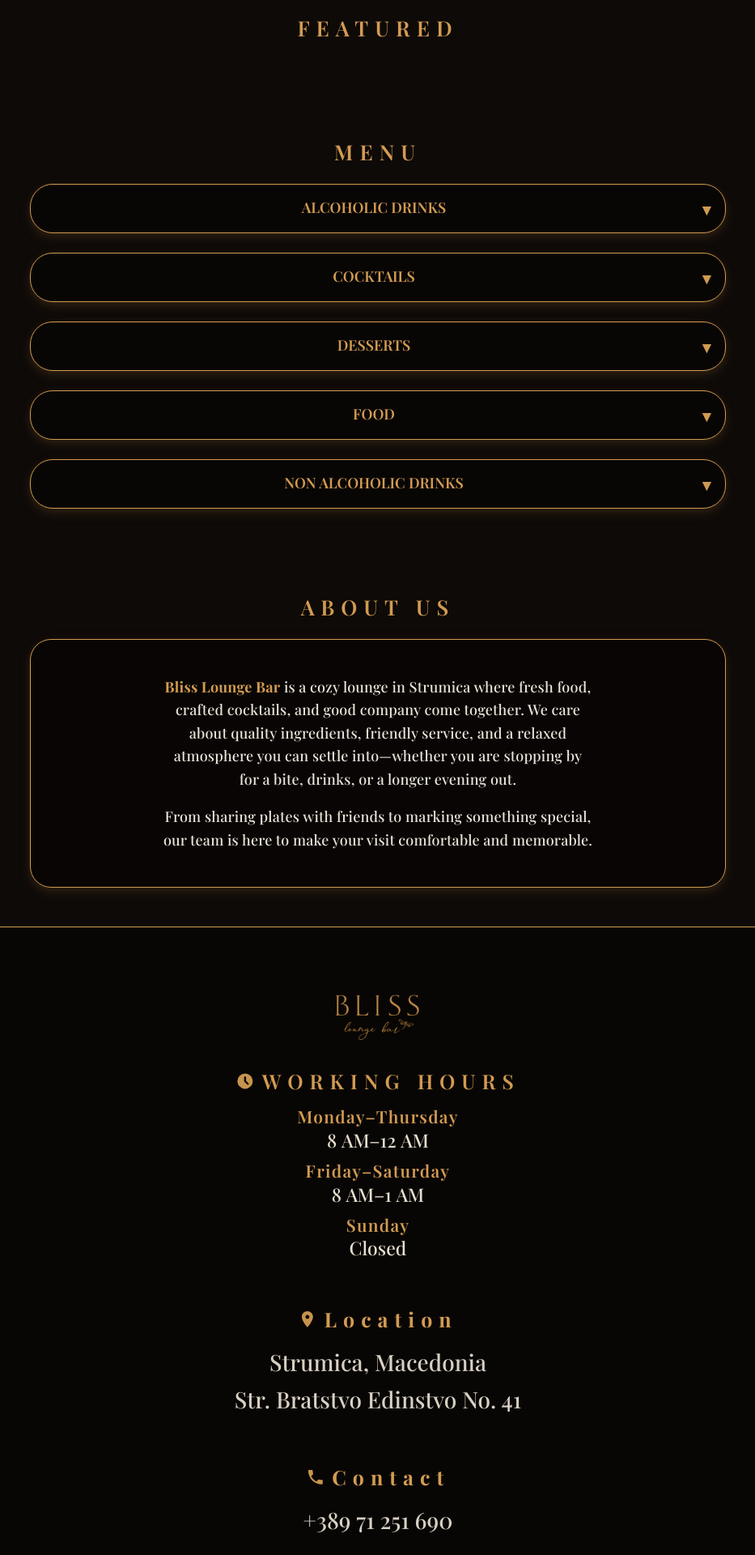
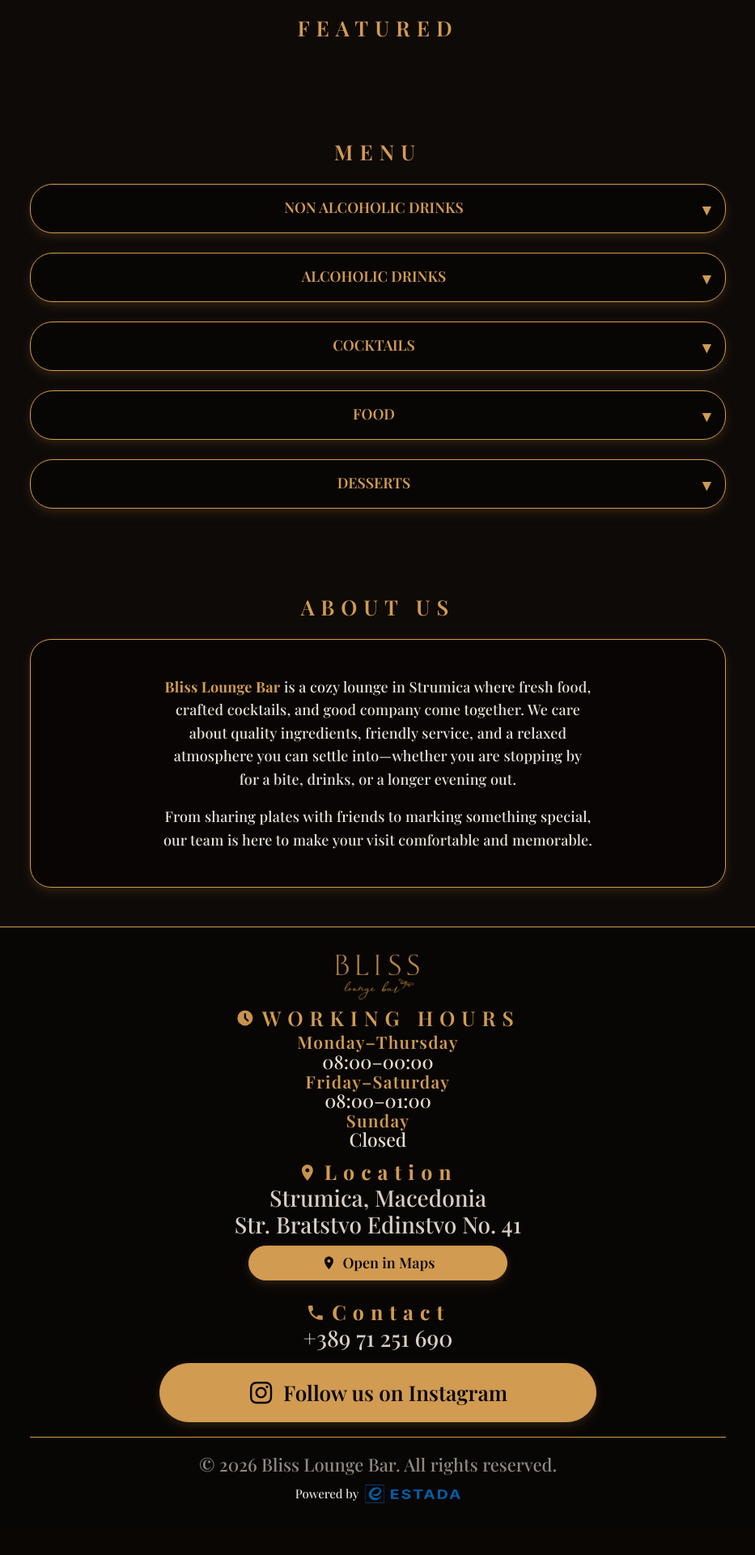
Before and after one commit to callmekm/Bliss-Website-1PAGE, a Flask app: page / in a window 1280 px wide. Shown: the part 812-2732 px from the top of the page at 81% size, without its empty margins (173-1106 px from the left). After the commit the page ends 2668 px from the top, so only its background shows below. Run offline with Flask 3, Linux system fonts and the light colour scheme; data comes from the database, SQL or seed files in the repository; data that the repository does not hold is empty; some web fonts are replaced.

Commit message:
Finalize Bliss website and apply client feedback.
Menu category order, footer polish (maps link, hours, ESTADA credit), About copy,
dragonfly tab icon, and nav/featured carousel tweaks from the customer review.

Co-authored-by: Cursor <cursoragent@cursor.com>

```diff
--- a/app.py
+++ b/app.py
@@ -82,6 +82,36 @@ def get_db():
     return conn
 
 
+# Client menu category order (EN / MK names unchanged)
+CATEGORY_DISPLAY_ORDER = [
+    "non_alcoholic_drinks",
+    "alcoholic_drinks",
+    "cocktails",
+    "food",
+    "desserts",
+]
+
+
+def ensure_category_sort_column(conn):
+    columns = {
+        row[1] for row in conn.execute("PRAGMA table_info(categories)").fetchall()
+    }
+    if "sort_order" not in columns:
+        conn.execute(
+            "ALTER TABLE categories ADD COLUMN sort_order INTEGER NOT NULL DEFAULT 0"
+        )
+        conn.commit()
+
+
+def apply_category_sort_order(conn):
+    for order, category_id in enumerate(CATEGORY_DISPLAY_ORDER):
+        conn.execute(
+            "UPDATE categories SET sort_order = ? WHERE id = ?",
+            (order, category_id),
+        )
+    conn.commit()
+
+
 def init_db():
     conn = get_db()
 
@@ -130,6 +160,8 @@ def init_db():
     """)
 
     conn.commit()
+    ensure_category_sort_column(conn)
+    apply_category_sort_order(conn)
     conn.close()
 
 
@@ -198,7 +230,7 @@ def import_old_json_if_database_empty():
         with open(OLD_JSON_FILE, "r", encoding="utf-8") as file:
             data = json.load(file)
 
-        for category in data.get("categories", []):
+        for sort_order, category in enumerate(data.get("categories", [])):
             category_id = category.get("id") or generate_id(
                 category.get("name_en", "category")
             )
@@ -208,14 +240,16 @@ def import_old_json_if_database_empty():
                 INSERT OR REPLACE INTO categories (
                     id,
                     name_en,
-                    name_mk
+                    name_mk,
+                    sort_order
                 )
-                VALUES (?, ?, ?)
+                VALUES (?, ?, ?, ?)
                 """,
                 (
                     category_id,
                     category.get("name_en", ""),
                     category.get("name_mk", ""),
+                    sort_order,
                 ),
             )
 
@@ -263,7 +297,9 @@ def load_data():
 
     conn = get_db()
 
-    categories = conn.execute("SELECT * FROM categories ORDER BY name_en COLLATE NOCASE").fetchall()
+    categories = conn.execute(
+        "SELECT * FROM categories ORDER BY sort_order, name_en COLLATE NOCASE"
+    ).fetchall()
 
     data = {"categories": []}
 
--- a/static/style.css
+++ b/static/style.css
@@ -168,13 +168,6 @@ body::before {
 /* Underline on desktop hover is in min-width 769 block; here: pressed / focus / current section */
 .nav-links a:not(.lang-btn):active,
 .nav-links a:not(.lang-btn):focus-visible {
-    text-decoration: underline;
-    text-decoration-thickness: 2px;
-    text-underline-offset: 0.28em;
-}
-
-/* Current in-page section (hash), set from script */
-.nav-links a:not(.lang-btn).nav-link-active {
     text-decoration: underline;
     text-decoration-thickness: 2px;
     text-underline-offset: 0.28em;
@@ -1072,14 +1065,12 @@ select {
 
     .nav-links a:not(.lang-btn):hover::after,
     .nav-links a:not(.lang-btn):active::after,
-    .nav-links a:not(.lang-btn):focus-visible::after,
-    .nav-links a:not(.lang-btn).nav-link-active::after {
+    .nav-links a:not(.lang-btn):focus-visible::after {
         transform: scaleX(1);
     }
 
     .nav-links a:not(.lang-btn):active,
-    .nav-links a:not(.lang-btn):focus-visible,
-    .nav-links a:not(.lang-btn).nav-link-active {
+    .nav-links a:not(.lang-btn):focus-visible {
         text-decoration: none;
     }
 }
@@ -1092,11 +1083,6 @@ html {
 /* -----------------------------
    FEATURED SECTION
 ----------------------------- */
-
-/* Nav “Featured”: extra inset beyond html scroll-padding so the section sits lower under the bar */
-#featured {
-    scroll-margin-top: 140px;
-}
 
 .featured {
     padding: 72px 20px 56px;
@@ -1111,6 +1097,8 @@ html {
     align-items: stretch;
 
     width: 100%;
+
+    touch-action: pan-y;
 }
 
 /* Stacked slides share one grid cell so height fits the tallest item */
@@ -1120,6 +1108,13 @@ html {
     width: 100%;
     max-width: min(520px, 100%);
     margin-inline: auto;
+
+    cursor: grab;
+    user-select: none;
+}
+
+.featured-slides:active {
+    cursor: grabbing;
 }
 
 .featured-slide {
@@ -1405,7 +1400,7 @@ html {
     color: #d8d0c3;
     text-align: center;
 
-    padding: 72px 0 36px;
+    padding: 22px 0 28px;
 
     border-top: 1px solid var(--accent-color);
 }
@@ -1421,10 +1416,10 @@ html {
     display: flex;
     flex-direction: column;
     align-items: center;
-    gap: 8px;
+    gap: 0;
 
     max-width: 620px;
-    margin: 0 auto 32px;
+    margin: 0 auto -12px;
 }
 
 .footer-intro .footer-logo {
@@ -1438,7 +1433,7 @@ html {
     max-width: min(50vw, 180px);
     height: auto;
 
-    margin: 0;
+    margin: 0 0 -16px;
 }
 
 .footer-hours {
@@ -1448,13 +1443,13 @@ html {
 
     width: 100%;
     max-width: 420px;
-    margin: 0 auto;
+    margin: -4px auto 0;
 
     text-align: center;
 }
 
 .footer-hours-title {
-    margin: 0 0 14px;
+    margin: 0 0 2px;
 
     color: var(--accent-color);
     font-size: clamp(18px, 2.5vw, 25px);
@@ -1469,7 +1464,7 @@ html {
     display: flex;
     flex-direction: column;
     align-items: center;
-    gap: 0.65rem;
+    gap: 0;
 
     width: 100%;
     margin: 0;
@@ -1480,7 +1475,7 @@ html {
     display: flex;
     flex-direction: column;
     align-items: center;
-    gap: 0.15rem;
+    gap: 0;
 
     text-align: center;
 }
@@ -1491,7 +1486,7 @@ html {
     font-family: var(--font-display);
     font-size: clamp(15px, 3.2vw, 21px);
     font-weight: 600;
-    line-height: 1.25;
+    line-height: 1.12;
     letter-spacing: 0.06em;
     color: var(--accent-color);
 }
@@ -1500,7 +1495,7 @@ html {
     margin: 0;
 
     font-size: clamp(16px, 3.4vw, 23px);
-    line-height: 1.2;
+    line-height: 1.08;
     white-space: nowrap;
     color: rgba(243, 234, 216, 0.95);
 }
@@ -1531,16 +1526,16 @@ html {
 .footer-columns {
     display: grid;
     grid-template-columns: 1fr;
-    gap: 28px;
-    margin-bottom: 28px;
+    gap: 0;
+    margin-bottom: 14px;
 }
 
 @media (min-width: 640px) {
     .footer-columns {
         grid-template-columns: 1fr 1fr;
-        gap: 22px 32px;
+        gap: 0 32px;
         align-items: start;
-        margin-bottom: 32px;
+        margin-bottom: 16px;
     }
 }
 
@@ -1552,7 +1547,8 @@ html {
     color: var(--accent-color);
     font-size: clamp(18px, 2.5vw, 25px);
     letter-spacing: 8px;
-    margin-bottom: 18px;
+    margin-bottom: 2px;
+    line-height: 1.12;
 }
 
 .footer-block-title-row {
@@ -1571,9 +1567,9 @@ html {
 }
 
 .footer-block p {
-    margin: 8px 0;
+    margin: 0;
     font-size: clamp(17px, 3.8vw, 28px);
-    line-height: 1.35;
+    line-height: 1.15;
     color: #d8d0c3;
 }
 
@@ -1595,10 +1591,46 @@ html {
     text-decoration: underline;
 }
 
+.footer-map-btn {
+    display: inline-flex;
+    align-items: center;
+    justify-content: center;
+    gap: 8px;
+
+    width: min(100%, 320px);
+    margin-top: 10px;
+    padding: 11px 20px;
+
+    background: var(--accent-color);
+    color: #080605;
+    border: 1px solid var(--accent-color);
+    border-radius: 999px;
+
+    font-family: var(--font-display);
+    font-size: clamp(14px, 3.2vw, 18px);
+    font-weight: 600;
+    line-height: 1.1;
+    text-decoration: none;
+
+    box-shadow: var(--glow-accent-1), var(--glow-accent-2), var(--glow-accent-3);
+    transition: transform 0.3s ease, box-shadow 0.3s ease;
+}
+
+.footer-map-btn:hover {
+    transform: translateY(-2px);
+    box-shadow: var(--glow-accent-hover-1), var(--glow-accent-hover-2), var(--glow-accent-hover-3);
+}
+
+.footer-map-icon {
+    width: 1.05em;
+    height: 1.05em;
+    flex-shrink: 0;
+}
+
 .footer-social {
     display: flex;
     justify-content: center;
-    margin-bottom: 28px;
+    margin-bottom: 18px;
 }
 
 .footer-instagram-btn {
@@ -1608,7 +1640,7 @@ html {
     gap: 12px;
 
     width: min(100%, 540px);
-    margin-top: 4px;
+    margin-top: 0;
     padding: 18px 28px;
 
     background: var(--accent-color);
@@ -1638,8 +1670,8 @@ html {
 
 .footer-bottom {
     border-top: 1px solid var(--accent-color);
-    padding-top: 26px;
-    margin-top: 4px;
+    padding-top: 18px;
+    margin-top: 0;
 }
 
 .footer-bottom p {
@@ -1650,16 +1682,63 @@ html {
     margin-inline: auto;
 }
 
+.footer-powered-by {
+    display: inline-flex;
+    align-items: center;
+    justify-content: center;
+    gap: 8px;
+
+    margin-top: 10px;
+
+    color: white;
+    text-decoration: none;
+}
+
+.footer-powered-text {
+    color: rgba(255, 255, 255, 0.88);
+    font-size: clamp(12px, 2.6vw, 15px);
+    line-height: 1;
+}
+
+.footer-estada-icon,
+.footer-estada-text {
+    display: inline-block;
+    flex-shrink: 0;
+
+    background-repeat: no-repeat;
+    background-position: center;
+    background-size: contain;
+}
+
+.footer-estada-icon {
+    width: 24px;
+    height: 24px;
+
+    background-image: url("/static/images/estada-icon.png");
+}
+
+.footer-estada-text {
+    width: 86px;
+    height: 20px;
+
+    background-image: url("/static/images/estada-text.png");
+}
+
+.footer-powered-by:hover .footer-estada-icon,
+.footer-powered-by:hover .footer-estada-text {
+    filter: brightness(1.08);
+}
+
 /* Desktop: keep footer stacked/centered like mobile */
 @media (min-width: 769px) {
     .footer-intro {
         flex-direction: column;
         align-items: center;
         text-align: center;
-        gap: 8px;
+        gap: 0;
 
         max-width: 620px;
-        margin: 0 auto 32px;
+        margin: 0 auto -12px;
     }
 
     .footer-intro .footer-hours {
@@ -1668,7 +1747,7 @@ html {
 
         width: 100%;
         max-width: 420px;
-        margin: 0 auto;
+        margin: -4px auto 0;
 
         align-items: center;
         text-align: center;
@@ -1676,8 +1755,8 @@ html {
 
     .footer-columns {
         grid-template-columns: 1fr;
-        gap: 28px;
-        margin-bottom: 28px;
+        gap: 0;
+        margin-bottom: 14px;
     }
 
     .footer-block-title-row {
--- a/templates/admin.html
+++ b/templates/admin.html
@@ -4,6 +4,7 @@
 <head>
     <meta charset="UTF-8">
     <title>{% if lang == "en" %}Bliss Admin Panel{% else %}Bliss админ панел{% endif %}</title>
+    <link rel="icon" href="{{ url_for('static', filename='images/BLISSDragonflyFM.svg') }}" type="image/svg+xml">
     <meta name="viewport" content="width=device-width, initial-scale=1.0">
     <link rel="preconnect" href="https://fonts.googleapis.com">
     <link rel="preconnect" href="https://fonts.gstatic.com" crossorigin>
--- a/templates/index.html
+++ b/templates/index.html
@@ -5,6 +5,7 @@
     <meta charset="UTF-8">
     <meta name="viewport" content="width=device-width, initial-scale=1.0">
     <title>Bliss Lounge Bar</title>
+    <link rel="icon" href="{{ url_for('static', filename='images/BLISSDragonflyFM.svg') }}" type="image/svg+xml">
     <link rel="preconnect" href="https://fonts.googleapis.com">
     <link rel="preconnect" href="https://fonts.gstatic.com" crossorigin>
     <link
@@ -272,12 +273,11 @@
                 {% else %}
                 <p>
                     <span class="about-accent">Bliss Lounge Bar</span> е опуштен лаунџ во Струмица каде се среќаваат свежата
-                    храна, внимателно подготвените коктели и доброто друштво. Ни е важно квалитетот на намирниците, услугата и
-                    пријатната атмосфера во која може да се задржите—било за оброк, пијалоци или подолго вечерње излегување.
+                    храна, внимателно подготвените коктели и доброто друштво. На нас ни се важни квалитетот на намирниците, услугата и
+                    пријатната атмосфера — место каде можете да уживате, било за оброк, пијалоци или подолго вечерно излегување.
                 </p>
                 <p>
-                    Од дружење со пријатели до посебни моменти, тимот е тука за да ви помогне да се чувствувате пријатно и да
-                    уживате во посетата.
+                    Нашиот тим е тука за да ви помогне да се чувствувате пријатно и да уживате во посетата — од дружење со пријатели до посебни моменти.
                 </p>
                 {% endif %}
             </div>
@@ -306,11 +306,11 @@
                     <div class="footer-hours-list">
                         <div class="footer-hours-block">
                             <p class="footer-hours-range">Monday–Thursday</p>
-                            <p class="footer-hours-slot">8&nbsp;AM–12&nbsp;AM</p>
+                            <p class="footer-hours-slot">08:00–00:00</p>
                         </div>
                         <div class="footer-hours-block">
                             <p class="footer-hours-range">Friday–Saturday</p>
-                            <p class="footer-hours-slot">8&nbsp;AM–1&nbsp;AM</p>
+                            <p class="footer-hours-slot">08:00–01:00</p>
                         </div>
                         <div class="footer-hours-block">
                             <p class="footer-hours-range">Sunday</p>
@@ -354,6 +354,22 @@
                     <p>Струмица, Македонија</p>
                     <p>Ул. Братство Единство бр.41</p>
                     {% endif %}
+                    <a class="footer-map-btn"
+                        href="https://www.google.com/maps/search/?api=1&query=Bliss%20Lounge%20Bar%20Bratstvo%20Edinstvo%2041%20Strumica%20Macedonia"
+                        target="_blank" rel="noopener noreferrer">
+                        <svg class="footer-map-icon" xmlns="http://www.w3.org/2000/svg" viewBox="0 0 24 24"
+                            fill="currentColor" aria-hidden="true">
+                            <path
+                                d="M12 2C8.13 2 5 5.13 5 9c0 5.25 7 13 7 13s7-7.75 7-13c0-3.87-3.13-7-7-7zm0 9.5c-1.38 0-2.5-1.12-2.5-2.5S10.62 6.5 12 6.5s2.5 1.12 2.5 2.5S13.38 11.5 12 11.5z" />
+                        </svg>
+                        <span>
+                            {% if lang == "en" %}
+                            Open in Maps
+                            {% else %}
+                            Отвори на мапа
+                            {% endif %}
+                        </span>
+                    </a>
                 </div>
 
                 <div class="footer-block">
@@ -396,6 +412,12 @@
                 {% else %}
                 <p>© 2026 Bliss Lounge Bar. Сите права се задржани.</p>
                 {% endif %}
+                <a class="footer-powered-by" href="https://estada.dev/" target="_blank" rel="noopener noreferrer"
+                    aria-label="Powered by ESTADA">
+                    <span class="footer-powered-text">Powered by</span>
+                    <span class="footer-estada-icon" aria-hidden="true"></span>
+                    <span class="footer-estada-text" aria-hidden="true"></span>
+                </a>
             </div>
 
         </div>
--- a/templates/login.html
+++ b/templates/login.html
@@ -6,6 +6,7 @@
     <meta name="viewport" content="width=device-width, initial-scale=1, viewport-fit=cover">
     <meta name="color-scheme" content="dark">
     <title>{% if lang == "en" %}Admin Login — Bliss{% else %}Админ најава — Bliss{% endif %}</title>
+    <link rel="icon" href="{{ url_for('static', filename='images/BLISSDragonflyFM.svg') }}" type="image/svg+xml">
     <link rel="preconnect" href="https://fonts.googleapis.com">
     <link rel="preconnect" href="https://fonts.gstatic.com" crossorigin>
     <link
```
Also changed, not shown: static/script.js (+58 -46 lines), static/images/estada-icon.png (added), static/images/estada-text.png (added).
